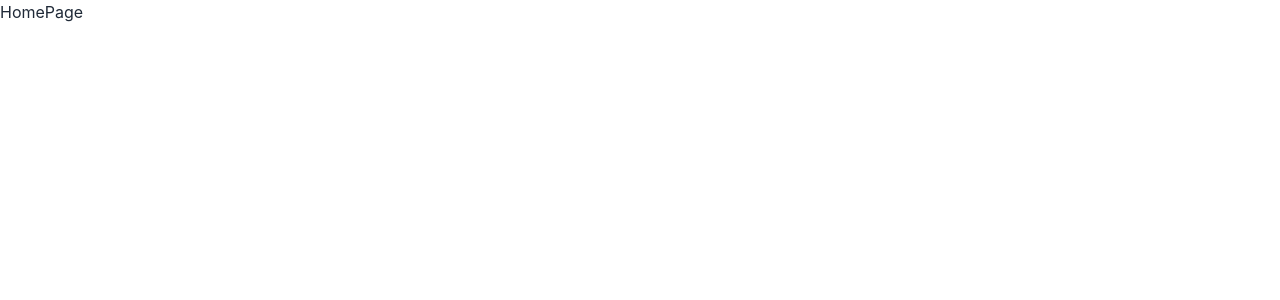
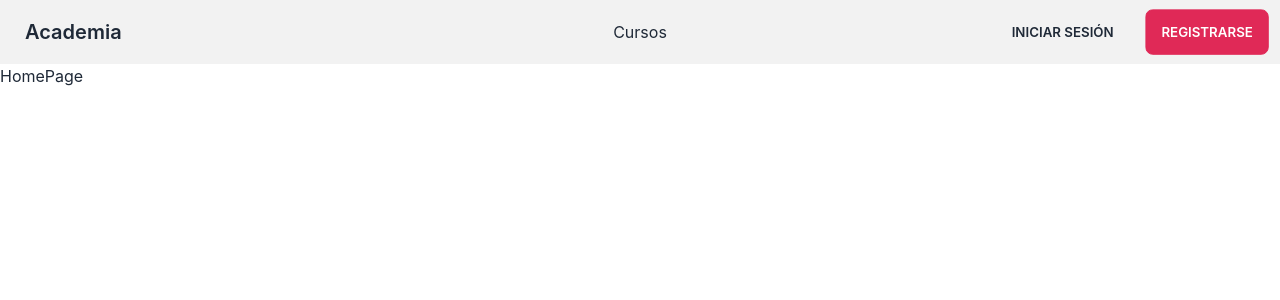
Before and after one commit to alexander-schilling/academy-frontend, a React (Create React App) app: page / in a window 1280 px wide. Shown: the top 300 px of the page. Built offline with nearby package versions, Linux system fonts and the light colour scheme.

Commit message:
feat(layouts/AppLayout): add Navbar

```diff
--- a/src/layouts/AppLayout/index.tsx
+++ b/src/layouts/AppLayout/index.tsx
@@ -1,10 +1,17 @@
 import React, { FunctionComponent } from "react";
 import { Outlet } from "react-router-dom";
+import NavbarComponent from "../../components/NavbarComponent";
+
+import "./styles.css";
 
 export const AppLayout: FunctionComponent = () => {
   return (
     <div className="app-layout">
-      <Outlet />
+      <NavbarComponent />
+
+      <main className="content-container">
+        <Outlet />
+      </main>
     </div>
   );
 };
--- /dev/null
+++ b/src/layouts/AppLayout/styles.css
@@ -0,0 +1,4 @@
+.app-layout {
+  height: 100vh;
+  width: 100vw;
+}
```
